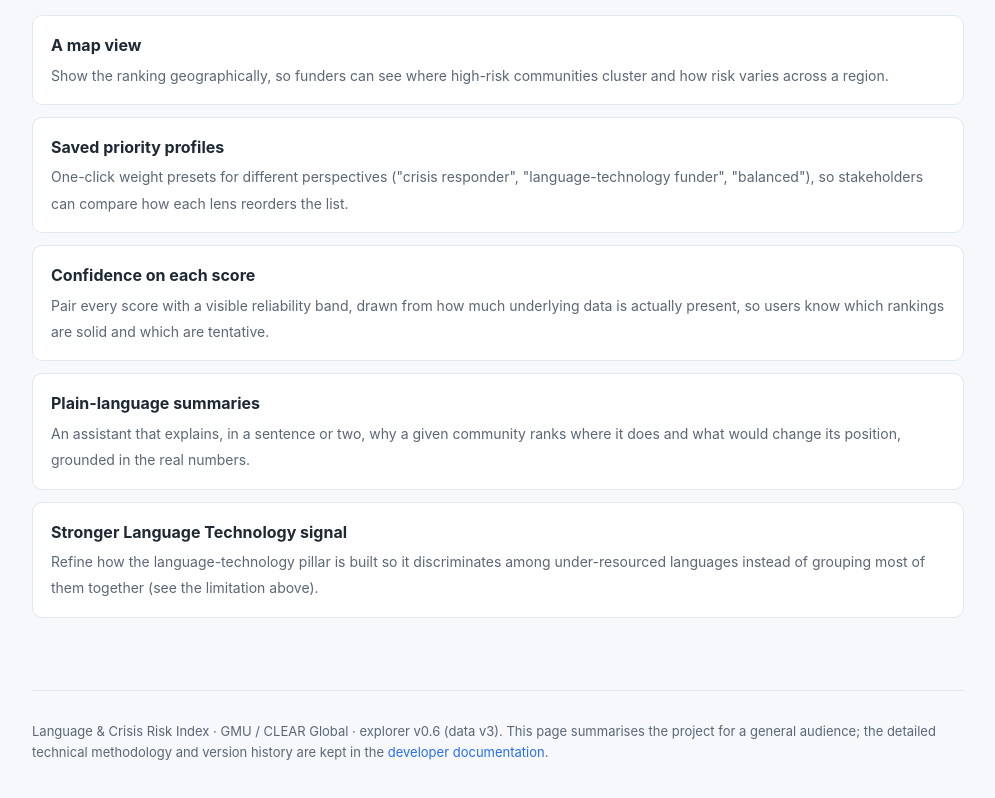
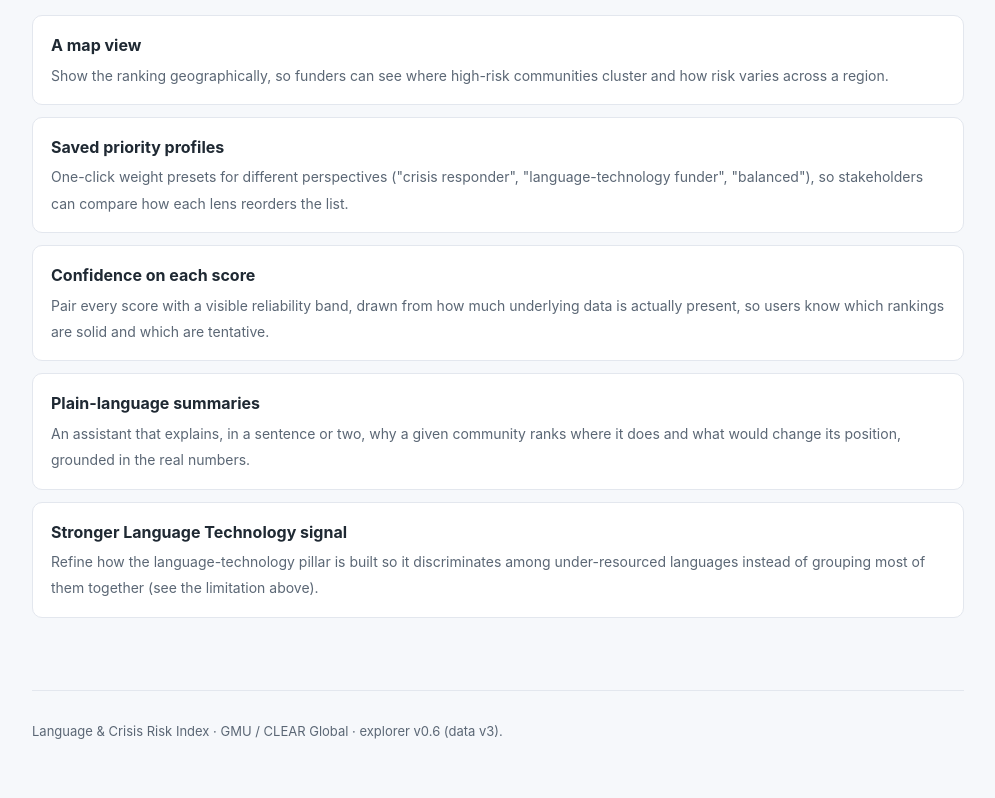
Before and after one commit to beluticona/risk-index, a plain HTML site: page docs/index.html in a window 1280 px wide. Shown: the part 3985-4783 px from the top of the page, without its empty margins (142-1137 px from the left). Drawn offline with Linux system fonts and the light colour scheme.

Commit message:
docs: remove developer-documentation note from About footer

```diff
--- a/docs/index.html
+++ b/docs/index.html
@@ -449,9 +449,6 @@
 
   <footer>
     Language &amp; Crisis Risk Index &middot; GMU / CLEAR Global &middot; explorer v0.6 (data v3).
-    This page summarises the project for a general audience; the detailed technical methodology and
-    version history are kept in the
-    <a href="./index-legacy.html">developer documentation</a>.
   </footer>
 
 </main>
```
